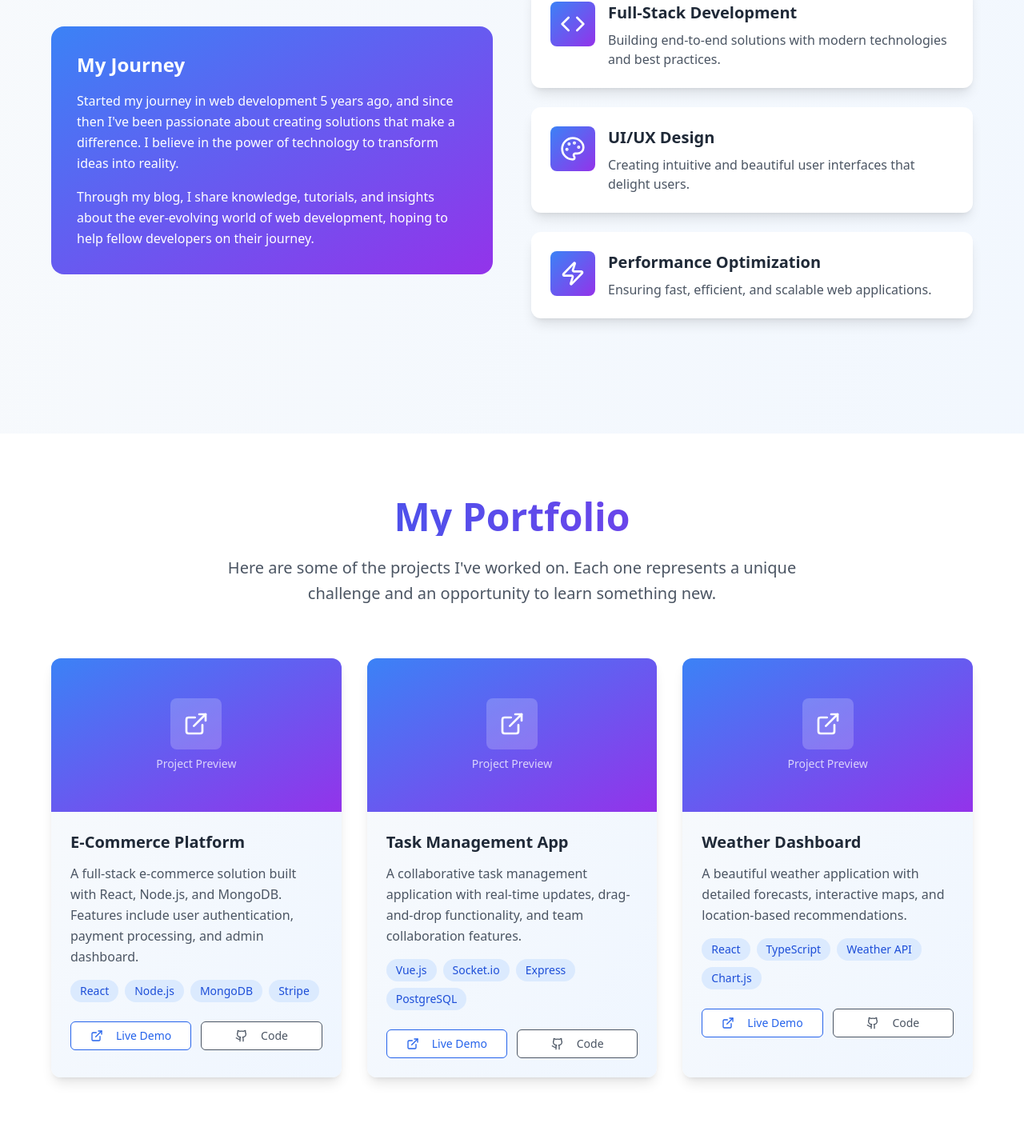
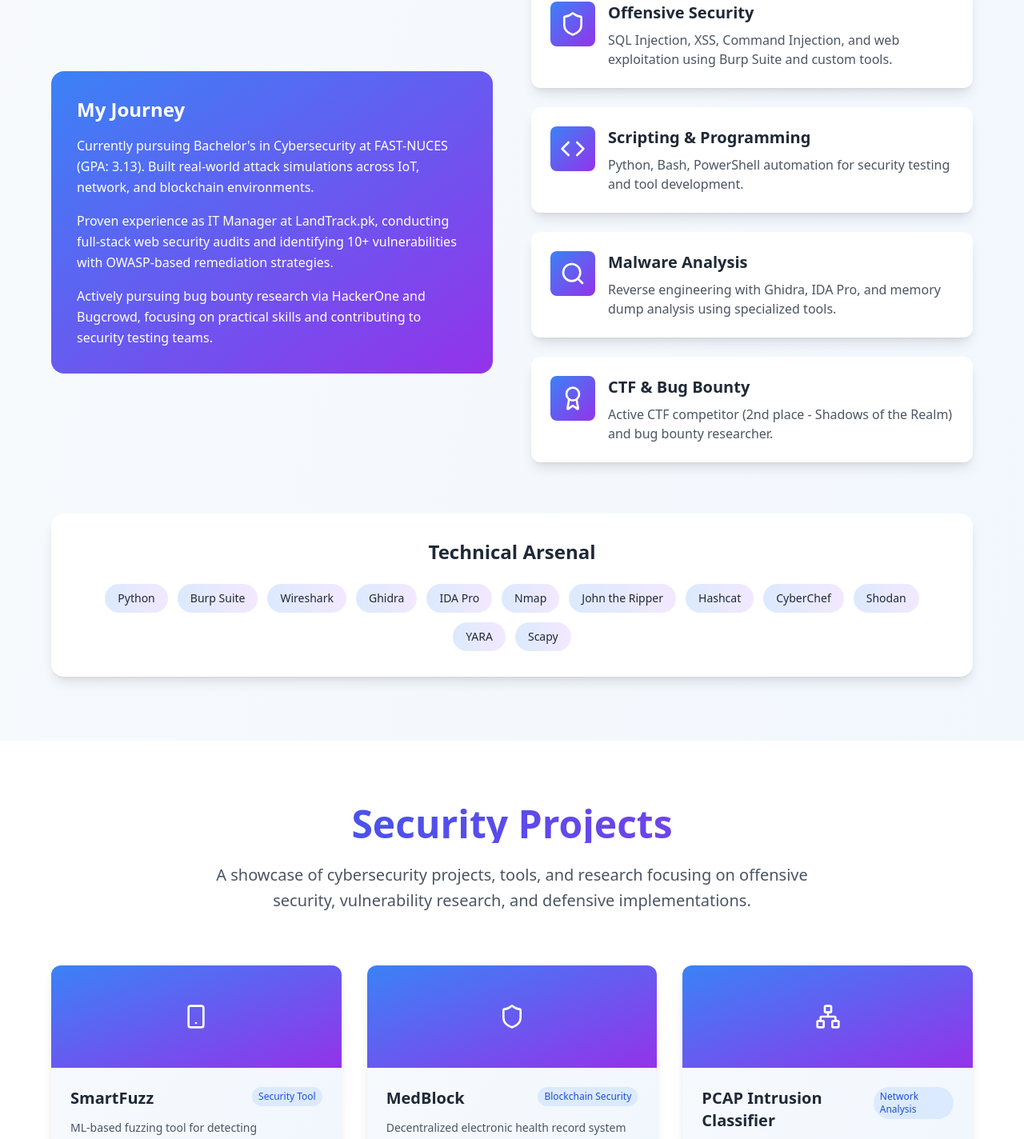
Before and after one commit to Perister2904/digital-diary-display, a React (Vite) app: page / in a window 1280 px wide. Shown: the part 1136-2560 px from the top of the page at 80% size. Built offline with nearby package versions, Linux system fonts and the light colour scheme.

Commit message:
Refactor: Update About component
Update the About component to reflect the user's provided CV information, including skills, education, work experience, and projects.

```diff
--- a/src/components/About.tsx
+++ b/src/components/About.tsx
@@ -1,23 +1,33 @@
 
-import { Code, Palette, Zap } from "lucide-react";
+import { Shield, Code, Search, Award } from "lucide-react";
 
 const About = () => {
   const skills = [
     {
-      icon: <Code className="w-8 h-8" />,
-      title: "Full-Stack Development",
-      description: "Building end-to-end solutions with modern technologies and best practices."
+      icon: <Shield className="w-8 h-8" />,
+      title: "Offensive Security",
+      description: "SQL Injection, XSS, Command Injection, and web exploitation using Burp Suite and custom tools."
     },
     {
-      icon: <Palette className="w-8 h-8" />,
-      title: "UI/UX Design",
-      description: "Creating intuitive and beautiful user interfaces that delight users."
+      icon: <Code className="w-8 h-8" />,
+      title: "Scripting & Programming",
+      description: "Python, Bash, PowerShell automation for security testing and tool development."
     },
     {
-      icon: <Zap className="w-8 h-8" />,
-      title: "Performance Optimization",
-      description: "Ensuring fast, efficient, and scalable web applications."
+      icon: <Search className="w-8 h-8" />,
+      title: "Malware Analysis",
+      description: "Reverse engineering with Ghidra, IDA Pro, and memory dump analysis using specialized tools."
+    },
+    {
+      icon: <Award className="w-8 h-8" />,
+      title: "CTF & Bug Bounty",
+      description: "Active CTF competitor (2nd place - Shadows of the Realm) and bug bounty researcher."
     }
+  ];
+
+  const techStack = [
+    "Python", "Burp Suite", "Wireshark", "Ghidra", "IDA Pro", "Nmap",
+    "John the Ripper", "Hashcat", "CyberChef", "Shodan", "YARA", "Scapy"
   ];
 
   return (
@@ -28,9 +38,8 @@ const About = () => {
             About Me
           </h2>
           <p className="text-xl text-gray-600 max-w-3xl mx-auto leading-relaxed">
-            I'm a passionate developer with a love for creating exceptional digital experiences.
-            When I'm not coding, you'll find me writing about the latest technologies and sharing
-            insights with the developer community.
+            Cybersecurity student at FAST-NUCES with a strong focus on red teaming and offensive security.
+            Experienced in web exploitation, custom Python tool development, and malware analysis.
           </p>
         </div>
 
@@ -39,14 +48,16 @@ const About = () => {
             <div className="bg-gradient-to-br from-blue-500 to-purple-600 rounded-2xl p-8 text-white">
               <h3 className="text-2xl font-bold mb-4">My Journey</h3>
               <p className="leading-relaxed mb-4">
-                Started my journey in web development 5 years ago, and since then I've been
-                passionate about creating solutions that make a difference. I believe in the
-                power of technology to transform ideas into reality.
+                Currently pursuing Bachelor's in Cybersecurity at FAST-NUCES (GPA: 3.13).
+                Built real-world attack simulations across IoT, network, and blockchain environments.
+              </p>
+              <p className="leading-relaxed mb-4">
+                Proven experience as IT Manager at LandTrack.pk, conducting full-stack web security
+                audits and identifying 10+ vulnerabilities with OWASP-based remediation strategies.
               </p>
               <p className="leading-relaxed">
-                Through my blog, I share knowledge, tutorials, and insights about the
-                ever-evolving world of web development, hoping to help fellow developers
-                on their journey.
+                Actively pursuing bug bounty research via HackerOne and Bugcrowd, focusing on
+                practical skills and contributing to security testing teams.
               </p>
             </div>
           </div>
@@ -72,6 +83,20 @@ const About = () => {
             ))}
           </div>
         </div>
+
+        <div className="bg-white rounded-2xl p-8 shadow-lg">
+          <h3 className="text-2xl font-bold mb-6 text-center text-gray-800">Technical Arsenal</h3>
+          <div className="flex flex-wrap gap-3 justify-center">
+            {techStack.map((tech, index) => (
+              <span
+                key={index}
+                className="px-4 py-2 bg-gradient-to-r from-blue-100 to-purple-100 text-gray-800 rounded-full text-sm font-medium hover:scale-105 transition-transform duration-200"
+              >
+                {tech}
+              </span>
+            ))}
+          </div>
+        </div>
       </div>
     </section>
   );
--- a/src/components/Hero.tsx
+++ b/src/components/Hero.tsx
@@ -10,12 +10,17 @@ const Hero = () => {
           <h1 className="text-5xl md:text-7xl font-bold mb-6 bg-gradient-to-r from-blue-600 via-purple-600 to-blue-800 bg-clip-text text-transparent leading-tight">
             Hello, I'm
             <br />
-            <span className="block mt-2">Your Name</span>
+            <span className="block mt-2">Muhammad Haris</span>
           </h1>
 
+          <div className="text-lg md:text-xl text-gray-600 mb-4 max-w-3xl mx-auto">
+            <span className="font-semibold bg-gradient-to-r from-red-600 to-purple-600 bg-clip-text text-transparent">
+              Red Team & Penetration Testing Enthusiast
+            </span>
+          </div>
+
           <p className="text-xl md:text-2xl text-gray-600 mb-8 max-w-2xl mx-auto leading-relaxed">
-            A passionate developer who creates beautiful, functional web experiences
-            and shares insights through writing
+            CTF Competitor | Cybersecurity Student | Offensive Security Specialist
           </p>
 
           <div className="flex flex-col sm:flex-row gap-4 justify-center items-center mb-12">
@@ -23,32 +28,36 @@ const Hero = () => {
               size="lg"
               className="bg-gradient-to-r from-blue-600 to-purple-600 hover:from-blue-700 hover:to-purple-700 text-white px-8 py-3 text-lg"
             >
-              View My Work
+              View My Projects
             </Button>
             <Button
               variant="outline"
               size="lg"
               className="border-2 border-blue-600 text-blue-600 hover:bg-blue-600 hover:text-white px-8 py-3 text-lg"
             >
-              Read My Blog
+              Download CV
             </Button>
           </div>
 
           <div className="flex justify-center space-x-6 mb-12">
             <a
-              href="#"
+              href="https://github.com/Perister2904"
+              target="_blank"
+              rel="noopener noreferrer"
               className="p-3 rounded-full bg-white shadow-lg hover:shadow-xl transition-all duration-300 hover:scale-110"
             >
               <Github className="w-6 h-6 text-gray-700" />
             </a>
             <a
-              href="#"
+              href="https://www.linkedin.com/in/haris-muhammad-696512228"
+              target="_blank"
+              rel="noopener noreferrer"
               className="p-3 rounded-full bg-white shadow-lg hover:shadow-xl transition-all duration-300 hover:scale-110"
             >
               <Linkedin className="w-6 h-6 text-blue-600" />
             </a>
             <a
-              href="#"
+              href="mailto:hary.pery161@gmail.com"
               className="p-3 rounded-full bg-white shadow-lg hover:shadow-xl transition-all duration-300 hover:scale-110"
             >
               <Mail className="w-6 h-6 text-purple-600" />
--- a/src/components/Portfolio.tsx
+++ b/src/components/Portfolio.tsx
@@ -1,32 +1,74 @@
 
-import { ExternalLink, Github } from "lucide-react";
+import { ExternalLink, Github, Shield, Cpu, Network, Smartphone } from "lucide-react";
 import { Button } from "@/components/ui/button";
 
 const Portfolio = () => {
   const projects = [
     {
-      title: "E-Commerce Platform",
-      description: "A full-stack e-commerce solution built with React, Node.js, and MongoDB. Features include user authentication, payment processing, and admin dashboard.",
-      image: "/placeholder.svg",
-      technologies: ["React", "Node.js", "MongoDB", "Stripe"],
-      liveUrl: "#",
+      title: "SmartFuzz",
+      description: "ML-based fuzzing tool for detecting vulnerabilities in IoT devices using intelligent input generation and automated vulnerability discovery.",
+      icon: <Smartphone className="w-8 h-8" />,
+      technologies: ["Python", "Machine Learning", "IoT Security", "Fuzzing"],
+      category: "Security Tool",
       githubUrl: "#"
     },
     {
-      title: "Task Management App",
-      description: "A collaborative task management application with real-time updates, drag-and-drop functionality, and team collaboration features.",
-      image: "/placeholder.svg",
-      technologies: ["Vue.js", "Socket.io", "Express", "PostgreSQL"],
-      liveUrl: "#",
+      title: "MedBlock",
+      description: "Decentralized electronic health record system built on Ethereum blockchain for secure patient data management and privacy protection.",
+      icon: <Shield className="w-8 h-8" />,
+      technologies: ["Ethereum", "Solidity", "Blockchain", "Smart Contracts"],
+      category: "Blockchain Security",
       githubUrl: "#"
     },
     {
-      title: "Weather Dashboard",
-      description: "A beautiful weather application with detailed forecasts, interactive maps, and location-based recommendations.",
-      image: "/placeholder.svg",
-      technologies: ["React", "TypeScript", "Weather API", "Chart.js"],
-      liveUrl: "#",
+      title: "PCAP Intrusion Classifier",
+      description: "Python tool that analyzes Wireshark PCAP files using machine learning algorithms to detect cyberattacks and network intrusions in real time.",
+      icon: <Network className="w-8 h-8" />,
+      technologies: ["Python", "Wireshark", "ML", "Network Security"],
+      category: "Network Analysis",
       githubUrl: "#"
+    },
+    {
+      title: "Wireless Network Auditor",
+      description: "Wi-Fi penetration testing tool that performs dictionary-based attacks to assess password strength and identify encryption vulnerabilities.",
+      icon: <Network className="w-8 h-8" />,
+      technologies: ["Python", "Wi-Fi Security", "Dictionary Attacks", "Penetration Testing"],
+      category: "Wireless Security",
+      githubUrl: "#"
+    },
+    {
+      title: "IoT Risk Simulator",
+      description: "Simulated segmented IoT infrastructure in Cisco Packet Tracer to test attack surfaces, network isolation strategies, and security controls.",
+      icon: <Cpu className="w-8 h-8" />,
+      technologies: ["Cisco Packet Tracer", "IoT Security", "Network Simulation", "Risk Assessment"],
+      category: "IoT Security",
+      githubUrl: "#"
+    },
+    {
+      title: "Automated Wireless Testing Tool",
+      description: "Python-based penetration testing framework for automated wireless security assessment in academic cybersecurity laboratory environments.",
+      icon: <Shield className="w-8 h-8" />,
+      technologies: ["Python", "Wireless Security", "Automation", "Penetration Testing"],
+      category: "Security Automation",
+      githubUrl: "#"
+    }
+  ];
+
+  const achievements = [
+    {
+      title: "CTF Competition",
+      description: "2nd Place - Shadows of the Realm",
+      highlight: "Competitive Achievement"
+    },
+    {
+      title: "Security Audit",
+      description: "Identified 10+ vulnerabilities at LandTrack.pk",
+      highlight: "Professional Experience"
+    },
+    {
+      title: "Bug Bounty Research",
+      description: "Active researcher on HackerOne & Bugcrowd",
+      highlight: "Ongoing Research"
     }
   ];
 
@@ -35,34 +77,37 @@ const Portfolio = () => {
       <div className="max-w-6xl mx-auto">
         <div className="text-center mb-16">
           <h2 className="text-4xl md:text-5xl font-bold mb-6 bg-gradient-to-r from-blue-600 to-purple-600 bg-clip-text text-transparent">
-            My Portfolio
+            Security Projects
           </h2>
           <p className="text-xl text-gray-600 max-w-3xl mx-auto leading-relaxed">
-            Here are some of the projects I've worked on. Each one represents a unique
-            challenge and an opportunity to learn something new.
+            A showcase of cybersecurity projects, tools, and research focusing on offensive security,
+            vulnerability research, and defensive implementations.
           </p>
         </div>
 
-        <div className="grid md:grid-cols-2 lg:grid-cols-3 gap-8">
+        <div className="grid md:grid-cols-2 lg:grid-cols-3 gap-8 mb-16">
           {projects.map((project, index) => (
             <div
               key={index}
               className="bg-gradient-to-br from-slate-50 to-blue-50 rounded-xl overflow-hidden shadow-lg hover:shadow-2xl transition-all duration-300 hover:scale-105"
             >
-              <div className="h-48 bg-gradient-to-br from-blue-500 to-purple-600 flex items-center justify-center">
-                <div className="text-white text-center">
-                  <div className="w-16 h-16 bg-white/20 rounded-lg mb-2 mx-auto flex items-center justify-center">
-                    <ExternalLink className="w-8 h-8" />
-                  </div>
-                  <p className="text-sm opacity-75">Project Preview</p>
+              <div className="h-32 bg-gradient-to-br from-blue-500 to-purple-600 flex items-center justify-center">
+                <div className="text-white">
+                  {project.icon}
                 </div>
               </div>
 
               <div className="p-6">
-                <h3 className="text-xl font-bold mb-3 text-gray-800">
-                  {project.title}
-                </h3>
-                <p className="text-gray-600 mb-4 leading-relaxed">
+                <div className="flex justify-between items-start mb-3">
+                  <h3 className="text-xl font-bold text-gray-800">
+                    {project.title}
+                  </h3>
+                  <span className="text-xs bg-blue-100 text-blue-700 px-2 py-1 rounded-full">
+                    {project.category}
+                  </span>
+                </div>
+
+                <p className="text-gray-600 mb-4 leading-relaxed text-sm">
                   {project.description}
                 </p>
 
@@ -70,7 +115,7 @@ const Portfolio = () => {
                   {project.technologies.map((tech, techIndex) => (
                     <span
                       key={techIndex}
-                      className="px-3 py-1 bg-blue-100 text-blue-700 rounded-full text-sm font-medium"
+                      className="px-3 py-1 bg-blue-100 text-blue-700 rounded-full text-xs font-medium"
                     >
                       {tech}
                     </span>
@@ -78,14 +123,6 @@ const Portfolio = () => {
                 </div>
 
                 <div className="flex space-x-3">
-                  <Button
-                    variant="outline"
-                    size="sm"
-                    className="flex-1 border-blue-600 text-blue-600 hover:bg-blue-600 hover:text-white"
-                  >
-                    <ExternalLink className="w-4 h-4 mr-2" />
-                    Live Demo
-                  </Button>
                   <Button
                     variant="outline"
                     size="sm"
@@ -99,6 +136,23 @@ const Portfolio = () => {
             </div>
           ))}
         </div>
+
+        <div className="bg-gradient-to-br from-blue-500 to-purple-600 rounded-2xl p-8 text-white">
+          <h3 className="text-2xl font-bold mb-6 text-center">Key Achievements</h3>
+          <div className="grid md:grid-cols-3 gap-6">
+            {achievements.map((achievement, index) => (
+              <div key={index} className="text-center">
+                <div className="bg-white/20 rounded-lg p-4 mb-4">
+                  <h4 className="font-semibold text-lg mb-2">{achievement.title}</h4>
+                  <p className="text-sm opacity-90">{achievement.description}</p>
+                </div>
+                <span className="text-xs bg-white/30 px-3 py-1 rounded-full">
+                  {achievement.highlight}
+                </span>
+              </div>
+            ))}
+          </div>
+        </div>
       </div>
     </section>
   );
```
